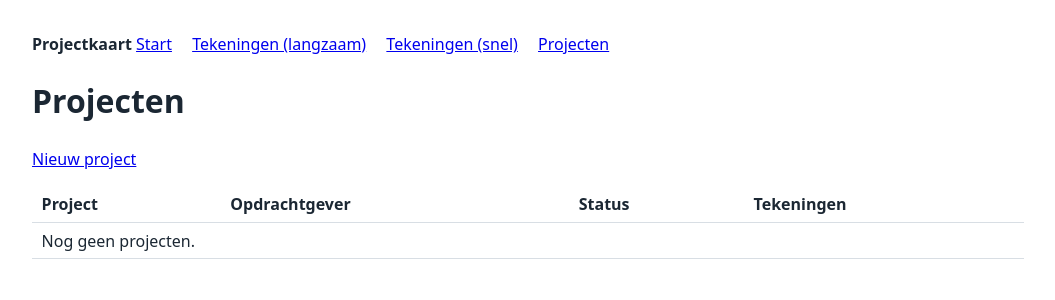
After one commit to User-Emin/django-gis-lab, a Django app: page /p/ in a window 1280 px wide. The commit adds this page. Shown: the top 300 px of the page, without its empty margins (112-1167 px from the left). Run offline with Django 5.2, Linux system fonts and the light colour scheme; data that the repository does not hold is empty.

Commit message:
feat(les-07): class-based views (lijst, detail, nieuw, bewerken), ModelForm met validatie, CSRF
Co-Authored-By: Claude Sonnet 5.5 <noreply@anthropic.com>

```diff
--- a/kaart/urls.py
+++ b/kaart/urls.py
@@ -9,4 +9,8 @@ urlpatterns = [
     path("tekeningen/langzaam/", views.tekeningen_langzaam, name="tekeningen_langzaam"),
     path("tekeningen/snel/", views.tekeningen_snel, name="tekeningen_snel"),
     path("projecten/", views.projecten_overzicht, name="projecten_overzicht"),
+    path("p/", views.ProjectLijst.as_view(), name="project_lijst"),
+    path("p/nieuw/", views.ProjectNieuw.as_view(), name="project_nieuw"),
+    path("p/<int:pk>/", views.ProjectDetail.as_view(), name="project_detail"),
+    path("p/<int:pk>/bewerken/", views.ProjectBewerk.as_view(), name="project_bewerk"),
 ]
--- a/kaart/views.py
+++ b/kaart/views.py
@@ -1,6 +1,9 @@
 from django.db.models import Count
 from django.shortcuts import render
+from django.urls import reverse_lazy
+from django.views.generic import CreateView, DetailView, ListView, UpdateView
 
+from .forms import ProjectForm
 from .models import Project, Tekening
 
 
@@ -39,3 +42,34 @@ def projecten_overzicht(request):
     """Les 06, Zelf: tekeningen per project tellen met één query (annotate), niet per project."""
     projecten = Project.objects.annotate(aantal=Count("tekeningen"))
     return render(request, "kaart/project_overzicht.html", {"projecten": projecten})
+
+
+class ProjectLijst(ListView):
+    """Les 07: klassegebaseerde lijstview. Standaard template: kaart/project_list.html."""
+
+    model = Project
+    paginate_by = 10
+
+    def get_queryset(self):
+        return Project.objects.annotate(aantal=Count("tekeningen"))
+
+
+class ProjectDetail(DetailView):
+    model = Project
+
+    def get_queryset(self):
+        return Project.objects.prefetch_related("tekeningen")
+
+
+class ProjectNieuw(CreateView):
+    model = Project
+    form_class = ProjectForm
+    success_url = reverse_lazy("kaart:project_lijst")
+
+
+class ProjectBewerk(UpdateView):
+    """Les 07, Zelf: bewerken met hetzelfde formulier (template project_form.html)."""
+
+    model = Project
+    form_class = ProjectForm
+    success_url = reverse_lazy("kaart:project_lijst")
--- a/templates/base.html
+++ b/templates/base.html
@@ -22,6 +22,7 @@
     <a href="{% url 'kaart:home' %}">Start</a>
     <a href="{% url 'kaart:tekeningen_langzaam' %}">Tekeningen (langzaam)</a>
     <a href="{% url 'kaart:tekeningen_snel' %}">Tekeningen (snel)</a>
+    <a href="{% url 'kaart:project_lijst' %}">Projecten</a>
   </nav>
   {% block content %}{% endblock %}
 </body>
--- /dev/null
+++ b/templates/kaart/project_list.html
@@ -0,0 +1,14 @@
+{% extends "base.html" %}
+{% block content %}
+<h1>Projecten</h1>
+<p><a href="{% url 'kaart:project_nieuw' %}">Nieuw project</a></p>
+<table>
+  <thead><tr><th>Project</th><th>Opdrachtgever</th><th>Status</th><th>Tekeningen</th></tr></thead>
+  <tbody>{% for p in object_list %}
+    <tr><td><a href="{% url 'kaart:project_detail' p.pk %}">{{ p.naam }}</a></td><td>{{ p.opdrachtgever }}</td><td>{{ p.get_status_display }}</td><td>{{ p.aantal }}</td></tr>
+  {% empty %}<tr><td colspan="4">Nog geen projecten.</td></tr>{% endfor %}</tbody>
+</table>
+{% if is_paginated %}<p>Pagina {{ page_obj.number }} van {{ paginator.num_pages }}
+  {% if page_obj.has_previous %}<a href="?page={{ page_obj.previous_page_number }}">vorige</a>{% endif %}
+  {% if page_obj.has_next %}<a href="?page={{ page_obj.next_page_number }}">volgende</a>{% endif %}</p>{% endif %}
+{% endblock %}
```
Also changed, not shown: kaart/forms.py (added, +15 -0 lines), templates/kaart/project_detail.html (added, +9 -0 lines), templates/kaart/project_form.html (added, +9 -0 lines).
